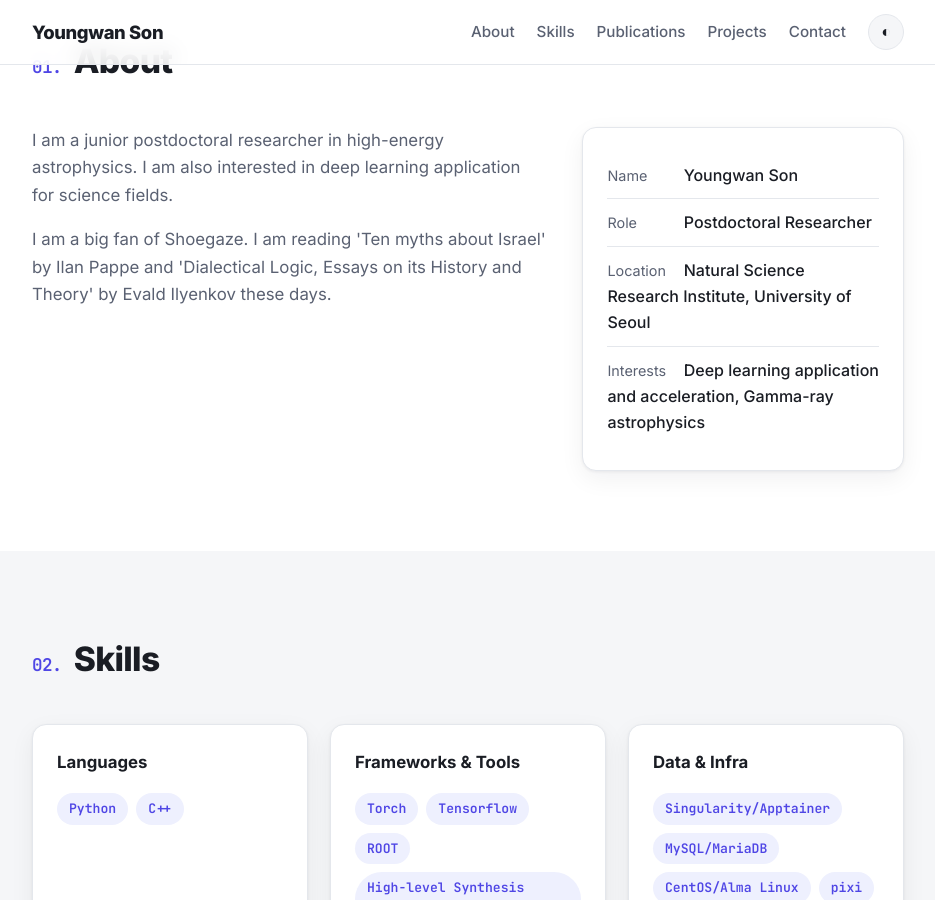
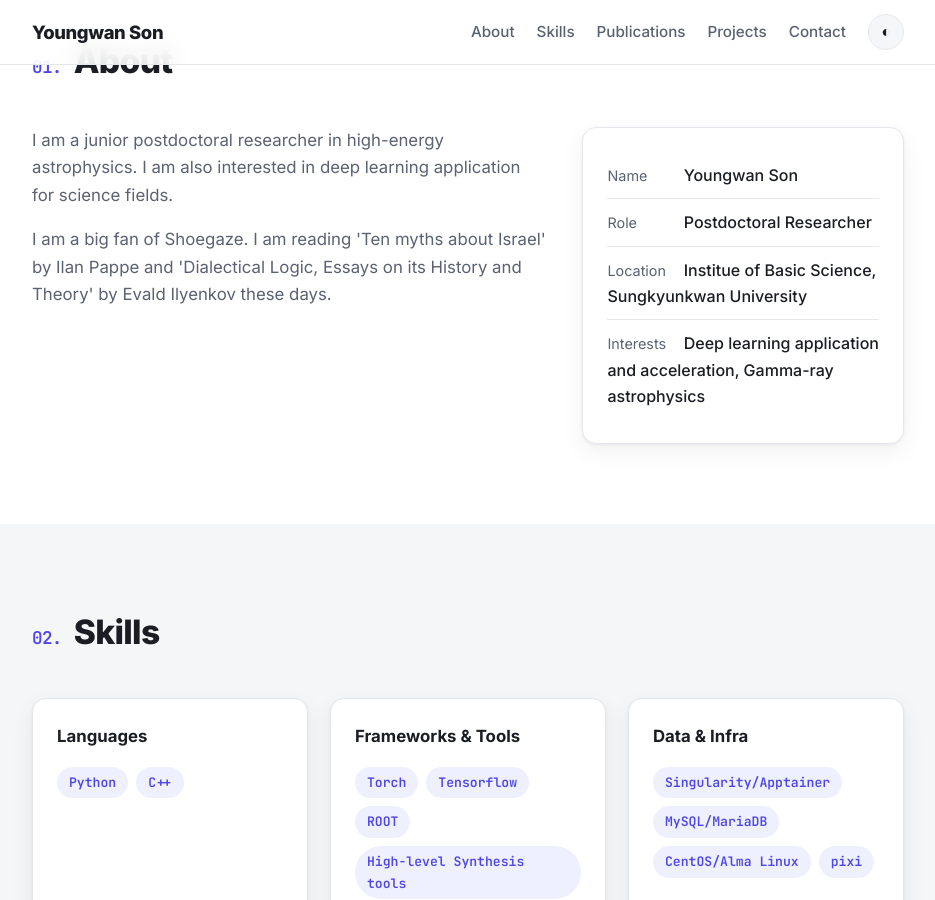
Before and after one commit to virusfunk/virusfunk.github.io, a Jekyll site: the page built from index.html, in a window 1280 px wide and 900 px high, scrolled down 614 px. Shown: the whole window, without its empty margins (172-1107 px from the left). Built offline with Jekyll 4.4.1, drawn with Linux system fonts in a browser that asks for light colours.

Commit message:
Update index.html

```diff
--- a/index.html
+++ b/index.html
@@ -36,7 +36,7 @@ title: Home
         <ul class="fact-list">
           <li><span>Name</span> Youngwan Son</li>
           <li><span>Role</span> Postdoctoral Researcher</li>
-          <li><span>Location</span> Natural Science Research Institute, University of Seoul</li>
+          <li><span>Location</span> Institue of Basic Science, Sungkyunkwan University </li>
           <li><span>Interests</span> Deep learning application and acceleration, Gamma-ray astrophysics</li>
         </ul>
       </aside>
```
